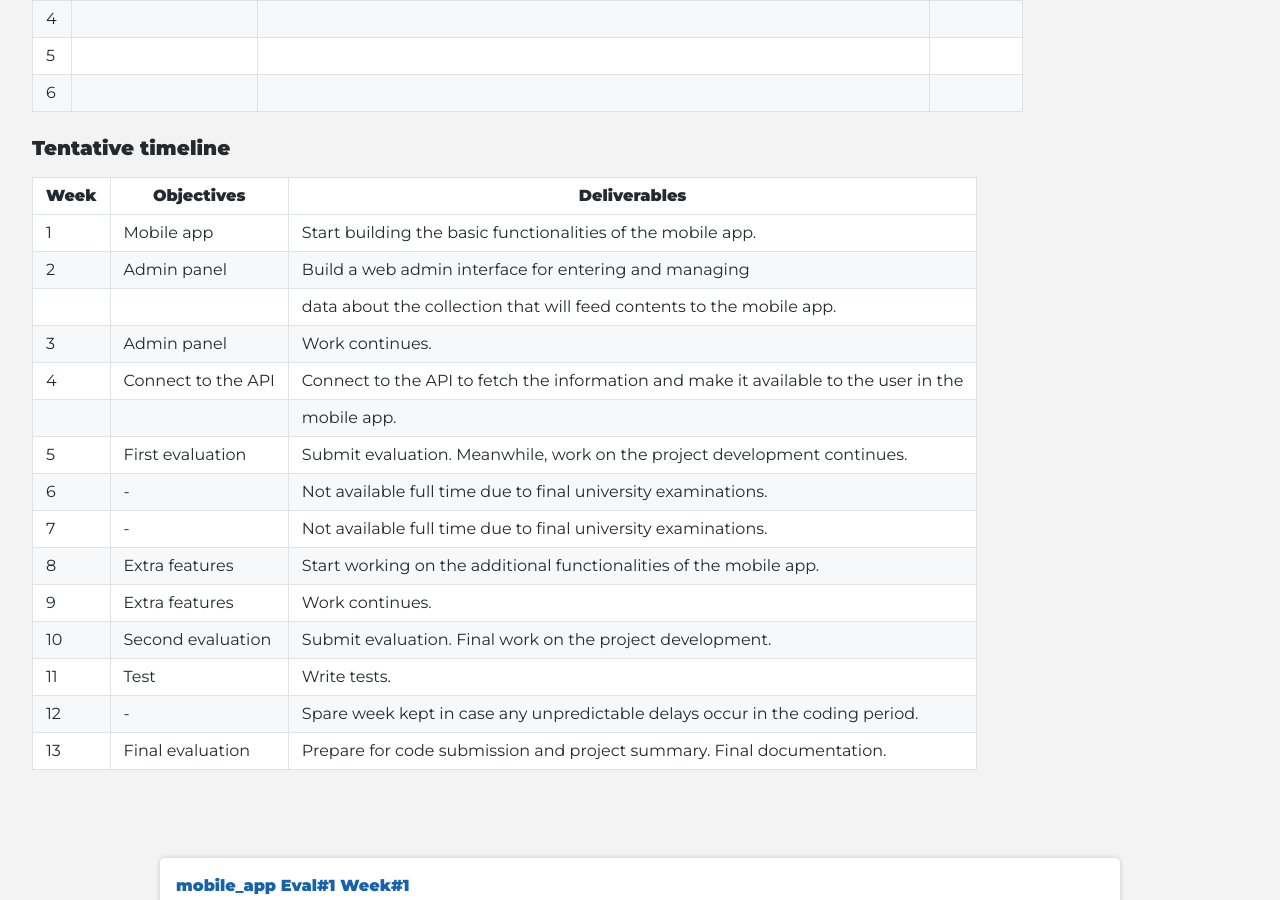
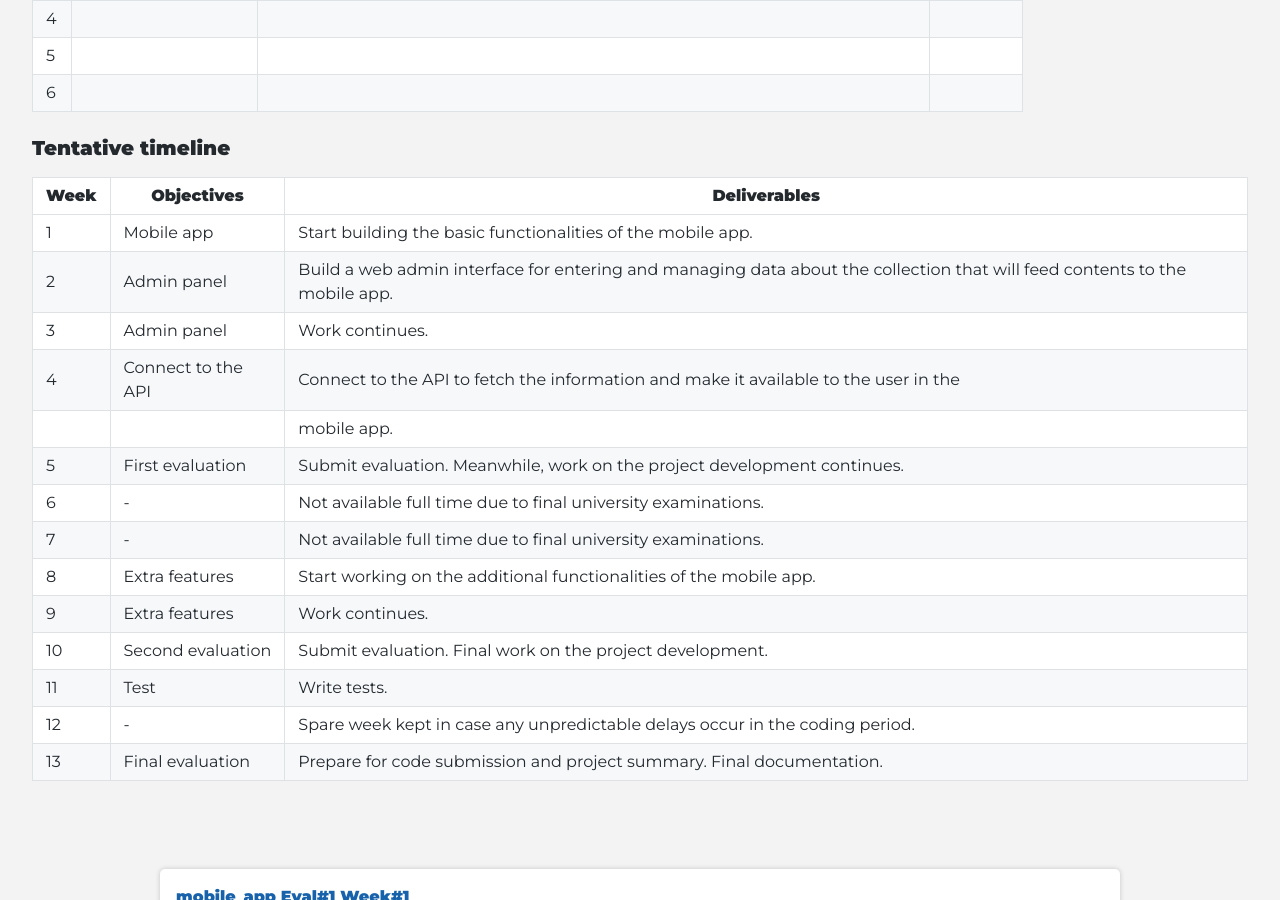
Before and after one commit to cdli-gh/blog, a Jekyll site: the page built from _blog/gsoc20/mobile_app/index.md, in a window 1280 px wide and 900 px high, scrolled down 1122 px. Built offline with Jekyll 4.4.1, drawn with Linux system fonts in a browser that asks for light colours; Markdown is read by kramdown in place of the engine named in the settings.

```diff
--- a/_blog/gsoc20/mobile_app/index.md
+++ b/_blog/gsoc20/mobile_app/index.md
@@ -40,8 +40,7 @@ Objectives are separated in two categories: essential and additional, they are a
 | Week  |Objectives |Deliverables |
 |---|---|---|
 |1|Mobile app   |Start building the basic functionalities of the mobile app.   |
-|2|Admin panel   |Build a web admin interface for entering and managing
-| |              |data about the collection that will feed contents to the mobile app.   |
+|2|Admin panel   |Build a web admin interface for entering and managing data about the collection that will feed contents to the mobile app.   |
 |3|Admin panel   |Work continues.   |
 |4|Connect to the API   |Connect to the API to fetch the information and make it available to the user in the   |
 | |                     |mobile app.   |
```
